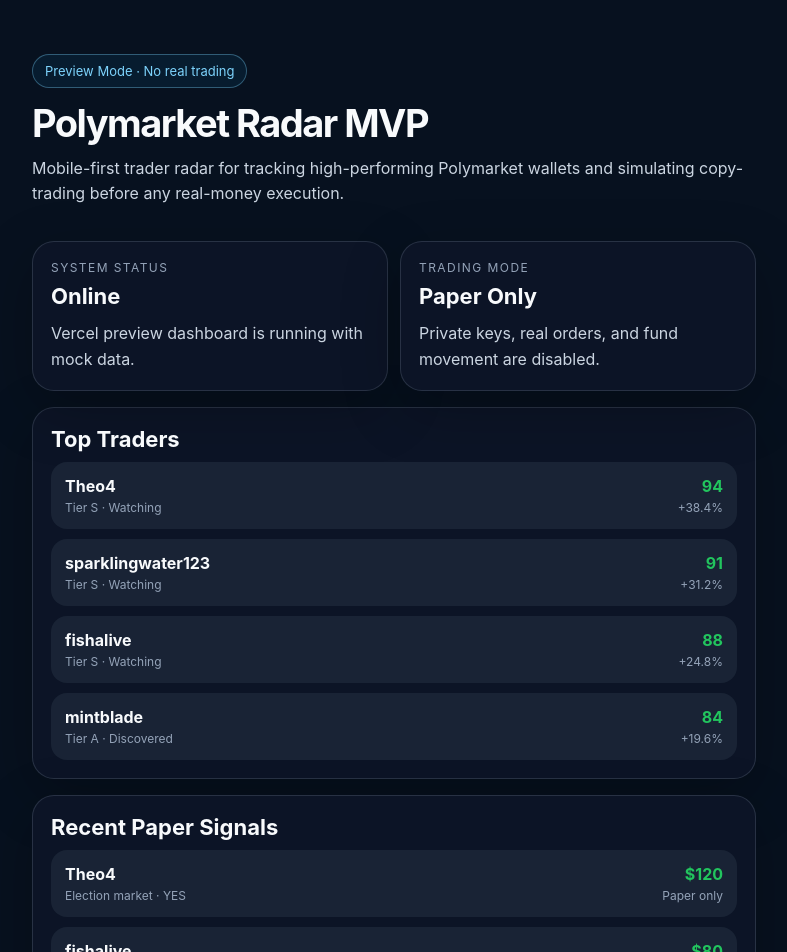
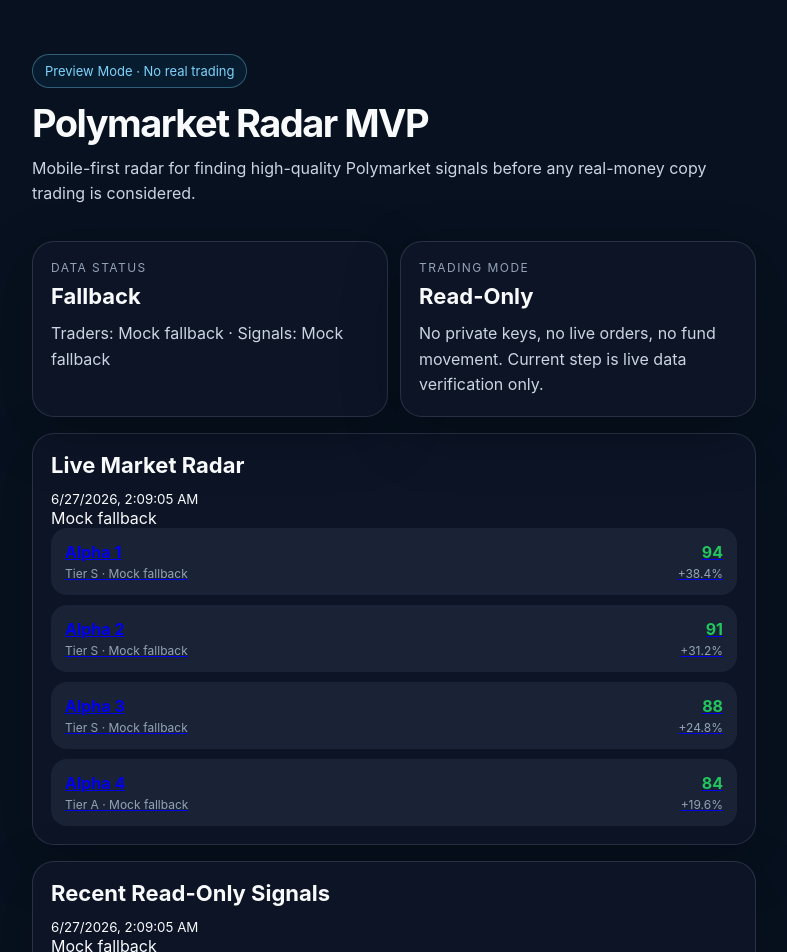
Before and after one commit to changeros-bot/Polymarket-radar-mvp, a Next.js app: page / in a window 1280 px wide. Shown: the top 952 px of the page, without its empty margins (246-1033 px from the left). Built offline with nearby package versions, Linux system fonts and the light colour scheme; no server answers.

Commit message:
Load dashboard data from API endpoints

```diff
--- a/pages/index.js
+++ b/pages/index.js
@@ -1,78 +1,150 @@
-const traders = [
-  { name: 'Theo4', tier: 'S', score: 94, roi: '+38.4%', status: 'Watching' },
-  { name: 'sparklingwater123', tier: 'S', score: 91, roi: '+31.2%', status: 'Watching' },
-  { name: 'fishalive', tier: 'S', score: 88, roi: '+24.8%', status: 'Watching' },
-  { name: 'mintblade', tier: 'A', score: 84, roi: '+19.6%', status: 'Discovered' }
-];
+import { useEffect, useMemo, useState } from 'react';
 
-const trades = [
-  { trader: 'Theo4', market: 'Election market', side: 'YES', size: '$120', result: 'Paper only' },
-  { trader: 'fishalive', market: 'Football upset', side: 'NO', size: '$80', result: 'Paper only' },
-  { trader: 'mintblade', market: 'Crypto market', side: 'YES', size: '$45', result: 'Paper only' }
-];
+const emptyPayload = {
+  items: [],
+  count: 0,
+  source: 'loading',
+  fallback: false,
+  updatedAt: null
+};
+
+const formatTime = (value) => {
+  if (!value) return 'Not updated yet';
+  try {
+    return new Date(value).toLocaleString();
+  } catch (_error) {
+    return value;
+  }
+};
+
+const sourceLabel = (payload) => {
+  if (!payload) return 'Loading';
+  if (payload.fallback) return 'Mock fallback';
+  if (payload.source === 'polymarket-gamma') return 'Gamma API';
+  return payload.source || 'Unknown';
+};
 
 export default function Home() {
+  const [traders, setTraders] = useState(emptyPayload);
+  const [signals, setSignals] = useState(emptyPayload);
+  const [loading, setLoading] = useState(true);
+  const [error, setError] = useState(null);
+
+  useEffect(() => {
+    let active = true;
+
+    const loadData = async () => {
+      setLoading(true);
+      setError(null);
+
+      try {
+        const [traderResponse, signalResponse] = await Promise.all([
+          fetch('/api/traders'),
+          fetch('/api/trades/recent')
+        ]);
+
+        const [traderPayload, signalPayload] = await Promise.all([
+          traderResponse.json(),
+          signalResponse.json()
+        ]);
+
+        if (!active) return;
+        setTraders(traderPayload);
+        setSignals(signalPayload);
+      } catch (err) {
+        if (!active) return;
+        setError(err.message || 'Failed to load dashboard data');
+      } finally {
+        if (active) setLoading(false);
+      }
+    };
+
+    loadData();
+    return () => {
+      active = false;
+    };
+  }, []);
+
+  const liveStatus = useMemo(() => {
+    if (loading) return 'Loading';
+    if (error) return 'Error';
+    if (traders.fallback || signals.fallback) return 'Fallback';
+    return 'Live';
+  }, [loading, error, traders.fallback, signals.fallback]);
+
   return (
     <main className="page">
       <section className="hero">
         <div className="badge">Preview Mode · No real trading</div>
         <h1>Polymarket Radar MVP</h1>
-        <p>Mobile-first trader radar for tracking high-performing Polymarket wallets and simulating copy-trading before any real-money execution.</p>
+        <p>Mobile-first radar for finding high-quality Polymarket signals before any real-money copy trading is considered.</p>
       </section>
 
       <section className="grid">
         <div className="card">
-          <span className="label">System Status</span>
-          <h2>Online</h2>
-          <p>Vercel preview dashboard is running with mock data.</p>
+          <span className="label">Data Status</span>
+          <h2>{liveStatus}</h2>
+          <p>{error ? error : `Traders: ${sourceLabel(traders)} · Signals: ${sourceLabel(signals)}`}</p>
         </div>
         <div className="card">
           <span className="label">Trading Mode</span>
-          <h2>Paper Only</h2>
-          <p>Private keys, real orders, and fund movement are disabled.</p>
+          <h2>Read-Only</h2>
+          <p>No private keys, no live orders, no fund movement. Current step is live data verification only.</p>
         </div>
       </section>
 
       <section className="section">
-        <h2>Top Traders</h2>
+        <div className="sectionTitle">
+          <div>
+            <h2>Live Market Radar</h2>
+            <small>{formatTime(traders.updatedAt)}</small>
+          </div>
+          <span className={traders.fallback ? 'pill warning' : 'pill'}>{sourceLabel(traders)}</span>
+        </div>
         <div className="list">
-          {traders.map((t) => (
-            <div className="row" key={t.name}>
+          {(traders.items || []).map((t) => (
+            <a className="row linkRow" key={t.id || t.name} href={t.url || '#'} target="_blank" rel="noreferrer">
               <div>
                 <strong>{t.name}</strong>
                 <small>Tier {t.tier} · {t.status}</small>
               </div>
               <div className="score">
                 <span>{t.score}</span>
-                <small>{t.roi}</small>
+                <small>{t.performance}</small>
               </div>
-            </div>
+            </a>
           ))}
         </div>
       </section>
 
       <section className="section">
-        <h2>Recent Paper Signals</h2>
+        <div className="sectionTitle">
+          <div>
+            <h2>Recent Read-Only Signals</h2>
+            <small>{formatTime(signals.updatedAt)}</small>
+          </div>
+          <span className={signals.fallback ? 'pill warning' : 'pill'}>{sourceLabel(signals)}</span>
+        </div>
         <div className="list">
-          {trades.map((t, index) => (
-            <div className="row" key={index}>
+          {(signals.items || []).map((t, index) => (
+            <a className="row linkRow" key={t.sourceId || index} href={t.url || '#'} target="_blank" rel="noreferrer">
               <div>
-                <strong>{t.trader}</strong>
-                <small>{t.market} · {t.side}</small>
+                <strong>{t.source}</strong>
+                <small>{t.topic} · {t.side}</small>
               </div>
               <div className="score">
                 <span>{t.size}</span>
-                <small>{t.result}</small>
+                <small>{t.mode}</small>
               </div>
-            </div>
+            </a>
           ))}
         </div>
       </section>
 
       <section className="card footerCard">
         <span className="label">Next Step</span>
-        <h2>MVP v0.2</h2>
-        <p>Replace mock data with read-only Polymarket official API data.</p>
+        <h2>Wallet Radar</h2>
+        <p>Add wallet search and watchlist after live read-only endpoints are stable.</p>
       </section>
     </main>
   );
```
